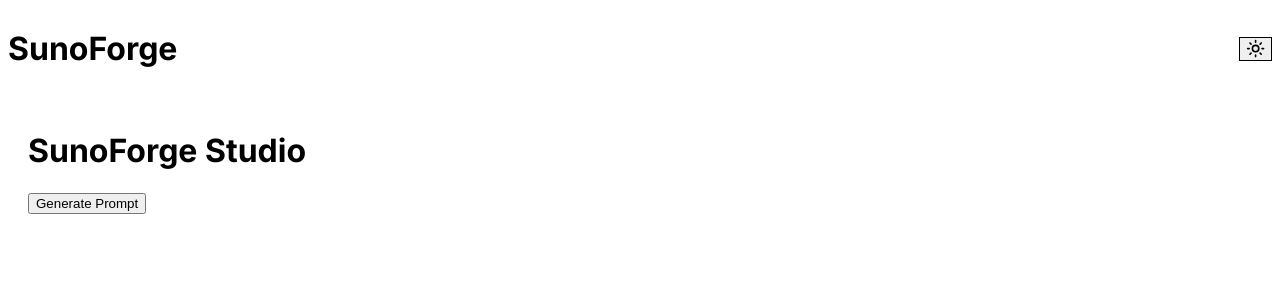
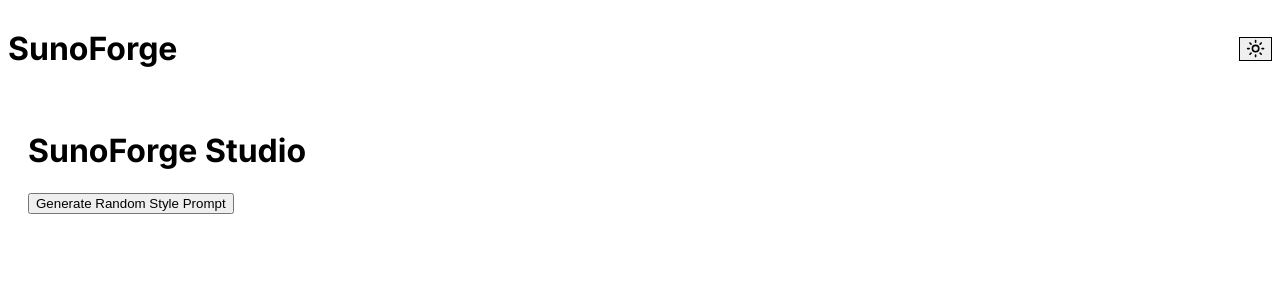
Before and after one commit to xerohour/suno-forge, a Next.js app: page /studio in a window 1280 px wide. Shown: the top 300 px of the page. Built offline with nearby package versions, Linux system fonts and the light colour scheme.

Commit message:
Changes to be committed: 	new file:   .idx/integrations.json 	modified:   app/studio/page.tsx

```diff
--- a/app/studio/page.tsx
+++ b/app/studio/page.tsx
@@ -1,6 +1,8 @@
 "use client"
 
 import { useState } from "react"
+
+const genres = ["pop", "synthwave"];
 
 export default function Studio() {
   const [prompt, setPrompt] = useState("")
@@ -10,13 +12,14 @@
     setLoading(true)
 
     try {
+      const randomGenre = genres[Math.floor(Math.random() * genres.length)];
       const res = await fetch("/api/generate", {
         method: "POST",
         headers: {
           "Content-Type": "application/json",
         },
         body: JSON.stringify({
-          genre: "trap",
+          genre: randomGenre,
           mood: "dark",
           energy: 0.8,
           theme: "neon loneliness",
@@ -37,7 +40,7 @@
       <h1>SunoForge Studio</h1>
 
       <button onClick={generate} disabled={loading}>
-        {loading ? "Generating..." : "Generate Prompt"}
+        {loading ? "Generating..." : "Generate Random Style Prompt"}
       </button>
 
       <pre>{prompt}</pre>
```
Also changed, not shown: .idx/integrations.json (added), 1 other file (tests, documents, lock files or other folders).
